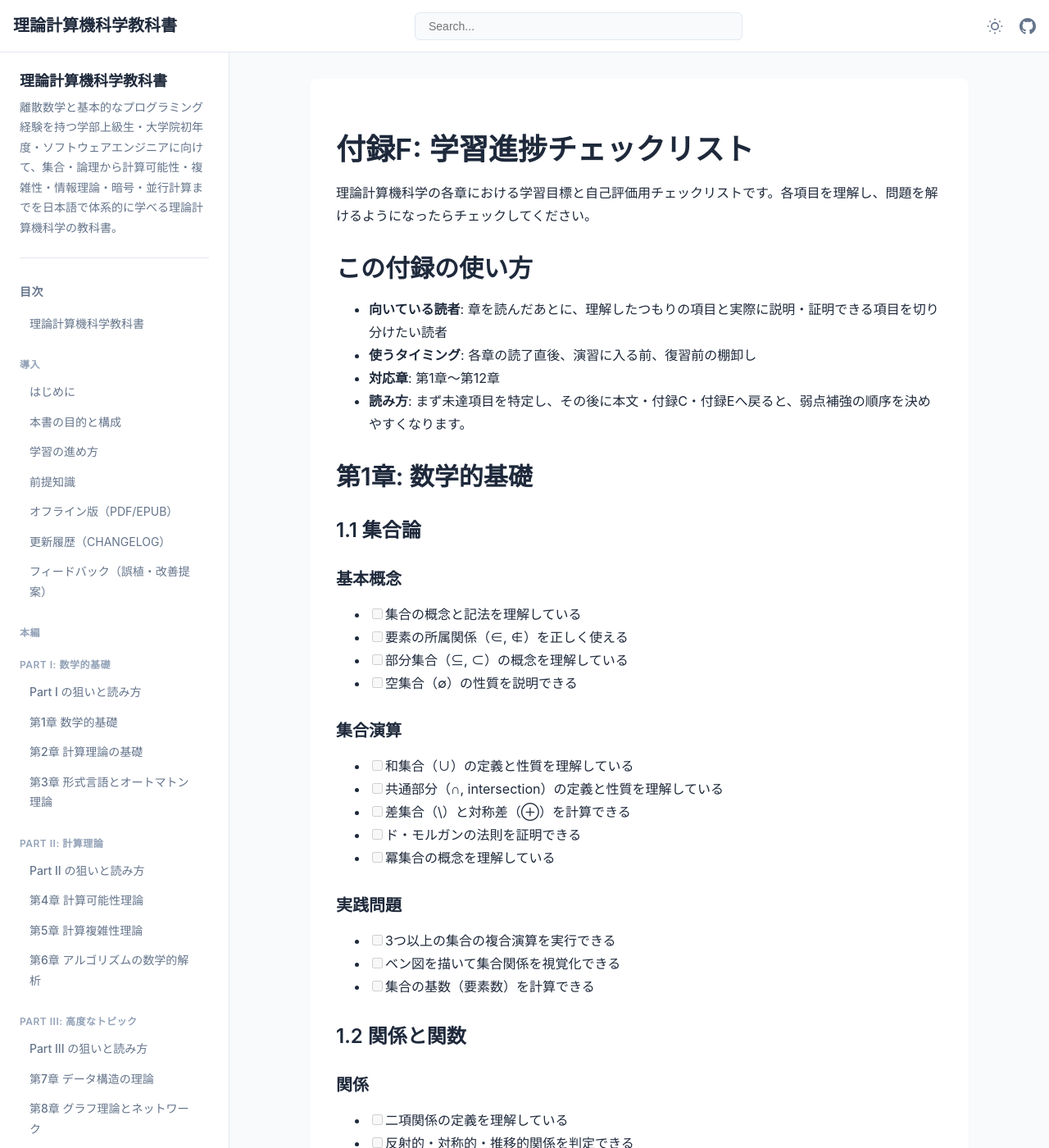
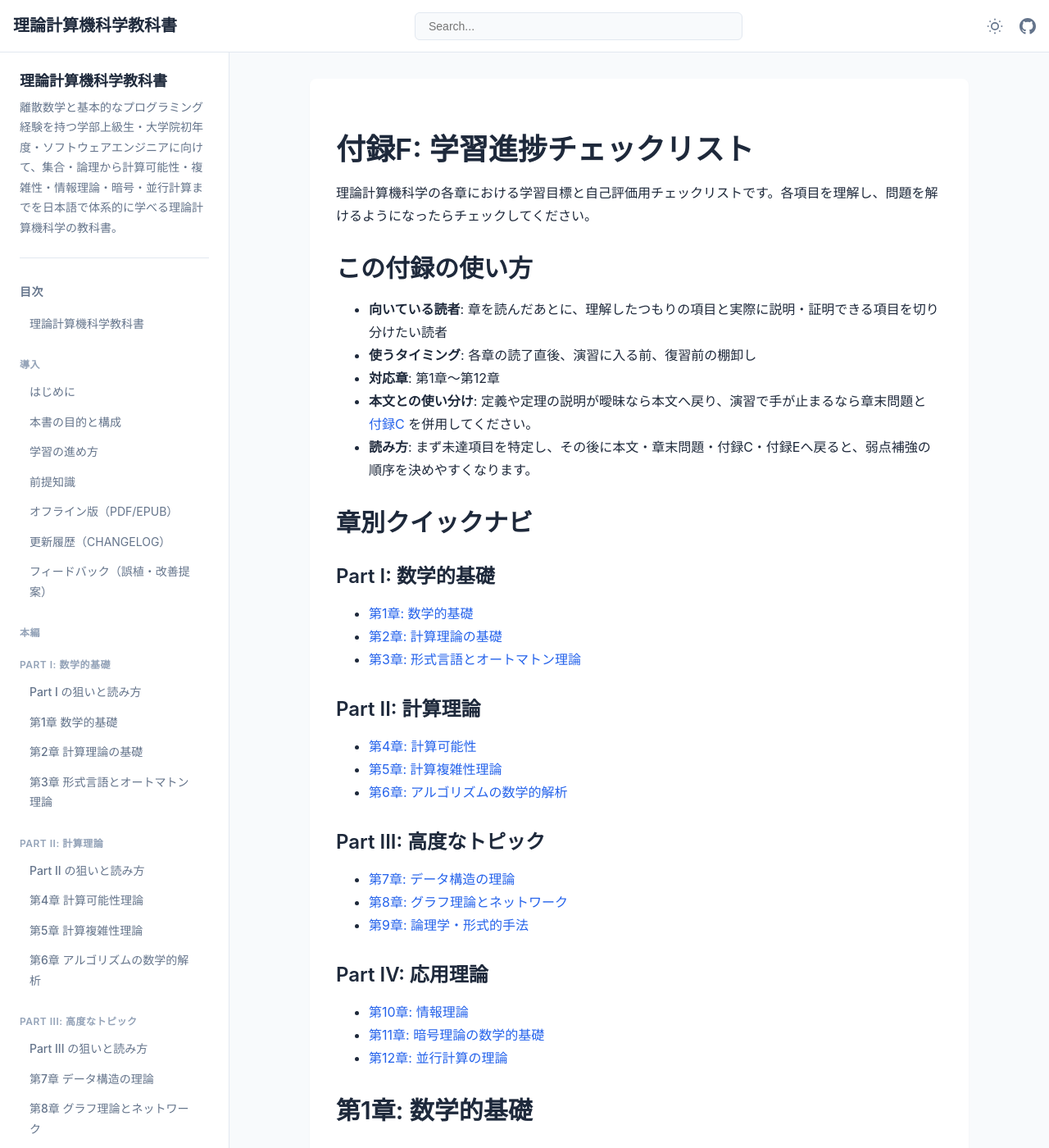
Before and after one commit to itdojp/theoretical-computer-science-textbook, a Jekyll site: the page built from docs/appendices/f.md, in a window 1280 px wide and 1400 px high. Shown: the whole window at 82% size. Built offline with Jekyll 4.4.1, drawn with Linux system fonts in a browser that asks for light colours.

Commit message:
Docs: add Appendix F quick navigation

```diff
--- a/docs/appendices/f.md
+++ b/docs/appendices/f.md
@@ -12,7 +12,34 @@ layout: book
 - **向いている読者**: 章を読んだあとに、理解したつもりの項目と実際に説明・証明できる項目を切り分けたい読者
 - **使うタイミング**: 各章の読了直後、演習に入る前、復習前の棚卸し
 - **対応章**: 第1章〜第12章
-- **読み方**: まず未達項目を特定し、その後に本文・付録C・付録Eへ戻ると、弱点補強の順序を決めやすくなります。
+- **本文との使い分け**: 定義や定理の説明が曖昧なら本文へ戻り、演習で手が止まるなら章末問題と [付録C](../appendices/c/) を併用してください。
+- **読み方**: まず未達項目を特定し、その後に本文・章末問題・付録C・付録Eへ戻ると、弱点補強の順序を決めやすくなります。
+
+## 章別クイックナビ
+
+### Part I: 数学的基礎
+
+- [第1章: 数学的基礎](#learning-check-ch1)
+- [第2章: 計算理論の基礎](#learning-check-ch2)
+- [第3章: 形式言語とオートマトン理論](#learning-check-ch3)
+
+### Part II: 計算理論
+
+- [第4章: 計算可能性](#learning-check-ch4)
+- [第5章: 計算複雑性理論](#learning-check-ch5)
+- [第6章: アルゴリズムの数学的解析](#learning-check-ch6)
+
+### Part III: 高度なトピック
+
+- [第7章: データ構造の理論](#learning-check-ch7)
+- [第8章: グラフ理論とネットワーク](#learning-check-ch8)
+- [第9章: 論理学・形式的手法](#learning-check-ch9)
+
+### Part IV: 応用理論
+
+- [第10章: 情報理論](#learning-check-ch10)
+- [第11章: 暗号理論の数学的基礎](#learning-check-ch11)
+- [第12章: 並行計算の理論](#learning-check-ch12)
 
 ## 第1章: 数学的基礎 {#learning-check-ch1}
 
--- a/docs/assets/search-data.json
+++ b/docs/assets/search-data.json
@@ -38,7 +38,7 @@
       "url": "/theoretical-computer-science-textbook/appendices/e/"
     },
     {
-      "excerpt": "付録F: 学習進捗チェックリスト 理論計算機科学の各章における学習目標と自己評価用チェックリストです。各項目を理解し、問題を解けるようになったらチェックしてください。 この付録の使い方 - 向いている読者 : 章を読んだあとに、理解したつもりの項目と実際に説明・証明できる項目を切り分けたい読者 - 使うタイミング : 各章の読了直後、演習に入る前、復習前の棚卸し - 対応章 : 第1章〜第12章 - 読み方 : まず未達項目を特定し、そ",
+      "excerpt": "付録F: 学習進捗チェックリスト 理論計算機科学の各章における学習目標と自己評価用チェックリストです。各項目を理解し、問題を解けるようになったらチェックしてください。 この付録の使い方 - 向いている読者 : 章を読んだあとに、理解したつもりの項目と実際に説明・証明できる項目を切り分けたい読者 - 使うタイミング : 各章の読了直後、演習に入る前、復習前の棚卸し - 対応章 : 第1章〜第12章 - 本文との使い分け : 定義や定理の説",
       "source_path": "docs/appendices/f.md",
       "title": "付録F: 学習進捗チェックリスト",
       "url": "/theoretical-computer-science-textbook/appendices/f/"
```
Also changed, not shown: docs/appendices/index.md (+2 -0 lines), src/appendices/f.md (+28 -1 lines), src/appendices/index.md (+2 -0 lines).
